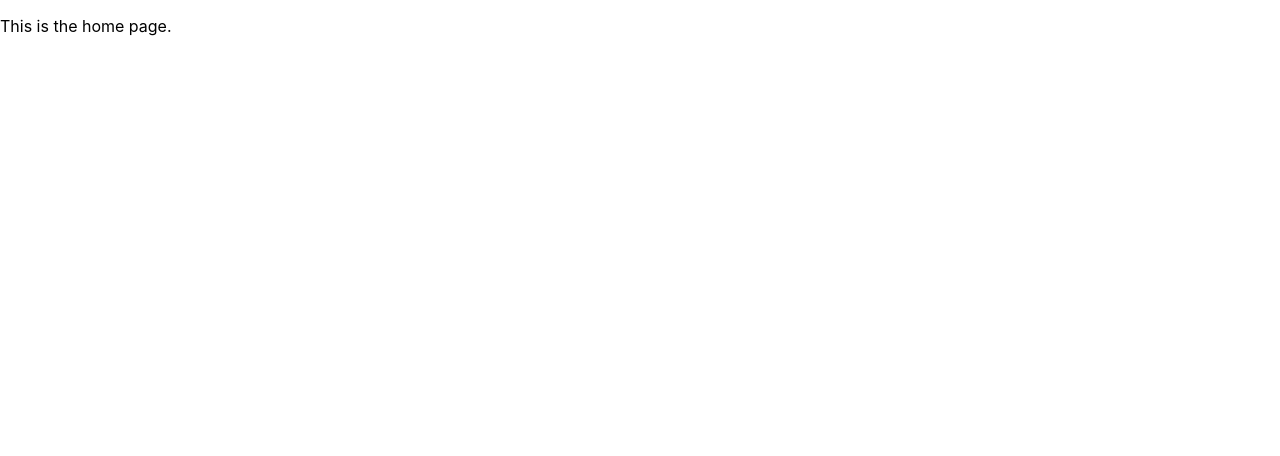
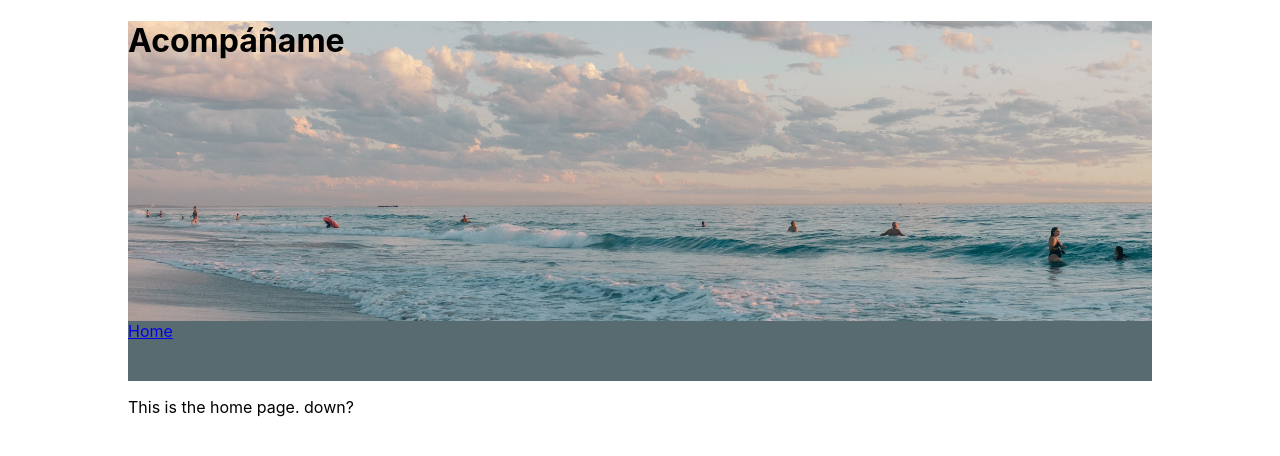
Before and after one commit to gibarra2/accompany-me, a React (Create React App) app in the folder frontend/: page / in a window 1280 px wide. Shown: the top 456 px of the page. Built offline with nearby package versions, Linux system fonts and the light colour scheme.

Commit message:
Add header and NavBar components

```diff
--- a/frontend/package.json
+++ b/frontend/package.json
@@ -5,6 +5,7 @@
   "dependencies": {
     "@emotion/react": "^11.9.3",
     "@emotion/styled": "^11.9.3",
+    "@mui/icons-material": "^5.8.4",
     "@mui/material": "^5.9.2",
     "@testing-library/jest-dom": "^5.16.4",
     "@testing-library/react": "^13.3.0",
--- a/frontend/public/index.html
+++ b/frontend/public/index.html
@@ -4,40 +4,20 @@
     <meta charset="utf-8" />
     <link rel="icon" href="%PUBLIC_URL%/favicon.ico" />
     <meta name="viewport" content="width=device-width, initial-scale=1" />
-    <meta name="theme-color" content="#000000" />
     <meta
       name="description"
       content="Web site created using create-react-app"
     />
     <link rel="apple-touch-icon" href="%PUBLIC_URL%/logo192.png" />
-    <!--
-      manifest.json provides metadata used when your web app is installed on a
-      user's mobile device or desktop. See https://developers.google.com/web/fundamentals/web-app-manifest/
-    -->
     <link rel="manifest" href="%PUBLIC_URL%/manifest.json" />
-    <!--
-      Notice the use of %PUBLIC_URL% in the tags above.
-      It will be replaced with the URL of the `public` folder during the build.
-      Only files inside the `public` folder can be referenced from the HTML.
-
-      Unlike "/favicon.ico" or "favicon.ico", "%PUBLIC_URL%/favicon.ico" will
-      work correctly both with client-side routing and a non-root public URL.
-      Learn how to configure a non-root public URL by running `npm run build`.
-    -->
+    <link
+      rel="stylesheet"
+      href="https://fonts.googleapis.com/css?family=Roboto:300,400,500,700&display=swap"
+    />
     <title>Acompáñame</title>
   </head>
   <body>
     <noscript>You need to enable JavaScript to run this app.</noscript>
     <div id="root"></div>
-    <!--
-      This HTML file is a template.
-      If you open it directly in the browser, you will see an empty page.
-
-      You can add webfonts, meta tags, or analytics to this file.
-      The build step will place the bundled scripts into the <body> tag.
-
-      To begin the development, run `npm start` or `yarn start`.
-      To create a production bundle, use `npm run build` or `yarn build`.
-    -->
   </body>
 </html>
--- a/frontend/src/App.css
+++ b/frontend/src/App.css
@@ -1,38 +1,8 @@
-.App {
-  text-align: center;
+.main-page {
+  display: grid;
+  grid-template-columns: 1fr  80%  1fr;
 }
 
-.App-logo {
-  height: 40vmin;
-  pointer-events: none;
+.main-container {
+  grid-column: 2 / span 1;
 }
-
-@media (prefers-reduced-motion: no-preference) {
-  .App-logo {
-    animation: App-logo-spin infinite 20s linear;
-  }
-}
-
-.App-header {
-  background-color: #282c34;
-  min-height: 100vh;
-  display: flex;
-  flex-direction: column;
-  align-items: center;
-  justify-content: center;
-  font-size: calc(10px + 2vmin);
-  color: white;
-}
-
-.App-link {
-  color: #61dafb;
-}
-
-@keyframes App-logo-spin {
-  from {
-    transform: rotate(0deg);
-  }
-  to {
-    transform: rotate(360deg);
-  }
-}
--- a/frontend/src/App.js
+++ b/frontend/src/App.js
@@ -3,16 +3,22 @@ import { BrowserRouter as Router, Routes, Route } from 'react-router-dom';
 import Home from './Pages/Home';
 import Trip from './Pages/Trip';
 import TripProposal from './Pages/TripProposal';
+import Header from './Components/Header';
 
 function App() {
   return (
     <Router>
       {/* Components added within Router component will be display on every page */}
-      <Routes>
-        <Route path="/" element={<Home />} />
-        <Route path="/trip/:id" element={<Trip />} />
-        <Route path="/proposal/:id" element={<TripProposal />} />
-      </Routes>
+      <div className="main-page">
+        <div className="main-container">
+          <Header />
+          <Routes>
+            <Route path="/" element={<Home />} />
+            <Route path="/trip/:id" element={<Trip />} />
+            <Route path="/proposal/:id" element={<TripProposal />} />
+          </Routes>
+        </div>
+      </div>
     </Router>
   );
 }
--- /dev/null
+++ b/frontend/src/Components/Header.js
@@ -0,0 +1,16 @@
+import React from 'react';
+import NavBar from './NavBar';
+import '../styling/Header.css';
+
+const Header = () => {
+  return (
+    <header>
+      <div className="header-banner">
+        <h1>Acompáñame</h1>
+      </div>
+      <NavBar></NavBar>
+    </header>
+  );
+};
+
+export default Header;
--- /dev/null
+++ b/frontend/src/Components/NavBar.js
@@ -0,0 +1,14 @@
+import React from 'react';
+import { Link } from 'react-router-dom';
+
+const NavBar = () => {
+  return (
+    <>
+      <nav>
+        <Link to="/">Home</Link>
+      </nav>
+    </>
+  );
+};
+
+export default NavBar;
--- a/frontend/src/Pages/Home.js
+++ b/frontend/src/Pages/Home.js
@@ -1,9 +1,9 @@
-import React from "react";
+import React from 'react';
 
 const Home = () => {
   return (
     <>
-      <p>This is the home page.</p>
+      <p>This is the home page. down? </p>
     </>
   );
 };
--- /dev/null
+++ b/frontend/src/styling/Header.css
@@ -0,0 +1,14 @@
+.header-banner {
+    background-image: url("../images/pexels-name-name-4577541(2).jpg");
+    background-position: center;
+    background-size: cover;
+    background-repeat: no-repeat;
+    height: 300px;
+    width:100%
+
+}
+
+nav {
+    height: 60px;
+    background-color: #586B70;
+}
```
Also changed, not shown: frontend/src/images/pexels-name-name-4577541(2).jpg (added).
